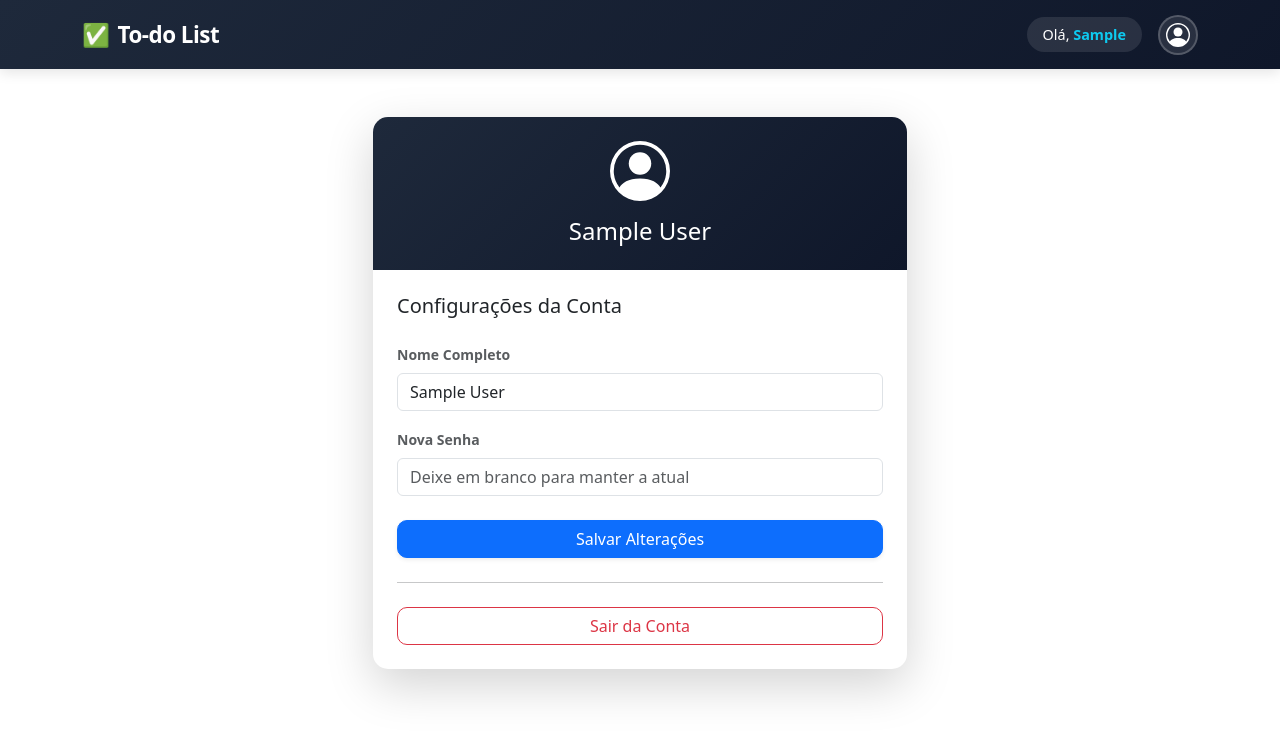
After one commit to Pedro867/To-do-List, a Flask app: page /perfil in a window 1280 px wide. The commit adds this page. Shown: the top 737 px of the page. Run offline with Flask 3, Linux system fonts and the light colour scheme; the visitor is signed in with stand-in values (Sample User, id 1).

Commit message:
feat: tela de perfil

```diff
--- a/app.py
+++ b/app.py
@@ -147,7 +147,7 @@ def editar_tarefa(id_tarefa):
         }, 400
 
     if tarefa.id_usuario == session.get('id_usuario'):
-        tarefa.nome_tarefa              = novo_nome_tarefa
+        tarefa.nome_tarefa       = novo_nome_tarefa
         tarefa.prioridade_tarefa = nova_prioridade_tarefa
         db.session.commit()
 
@@ -183,7 +183,6 @@ def concluir(id_tarefa):
 @login_required
 def dashboard():
     id_usuario = session.get('id_usuario')
-
     usuario    = Usuario.query.filter_by(id=id_usuario).first()
     if usuario.adm:
         list_usuarios = Usuario.query.all()
@@ -202,5 +201,27 @@ def dashboard():
         )
 
 
+@app.route("/perfil")
+@login_required
+def perfil():
+    return render_template('perfil.html', nome_usuario = session['nome_usuario'])
+
+@app.route("/perfil/editar_perfil", methods=['POST'])
+@login_required
+def editar_perfil():
+    novo_nome  = request.form.get('nome_usuario')
+    nova_senha = request.form.get('senha')
+    usuario    = Usuario.query.get(session['id_usuario'])
+
+    if novo_nome:
+        usuario.nome = novo_nome
+        session['nome_usuario'] = novo_nome
+    if nova_senha:
+        usuario.senha = Usuario.set_senha(nova_senha)
+    db.session.commit()
+
+    return render_template('perfil.html', nome_usuario = session['nome_usuario'])
+
+
 if __name__ == '__main__':
     app.run(debug=True)
--- /dev/null
+++ b/static/css/perfil.css
@@ -0,0 +1,26 @@
+.profile-icon-btn {
+    text-decoration: none;
+    color: white;
+    transition: all 0.3s ease;
+    display: flex;
+    align-items: center;
+}
+
+.profile-avatar {
+    width: 40px;
+    height: 40px;
+    background: rgba(255, 255, 255, 0.1);
+    border: 2px solid rgba(255, 255, 255, 0.2);
+    border-radius: 50%;
+    display: flex;
+    align-items: center;
+    justify-content: center;
+    transition: all 0.3s ease;
+}
+
+.profile-icon-btn:hover .profile-avatar {
+    background: rgba(255, 255, 255, 0.2);
+    border-color: #0dcaf0; /* Cor de destaque (info) */
+    transform: scale(1.05);
+    color: #0dcaf0;
+}
--- a/templates/base.html
+++ b/templates/base.html
@@ -1,5 +1,6 @@
 <!DOCTYPE html>
 <html lang="pt-br">
+
 <head>
     <meta charset="UTF-8">
     <meta name="viewport" content="width=device-width, initial-scale=1.0">
@@ -7,13 +8,15 @@
 
     <link href="https://cdn.jsdelivr.net/npm/bootstrap@5.3.0/dist/css/bootstrap.min.css" rel="stylesheet">
     <link rel="stylesheet" href="{{ url_for('static', filename='css/header.css') }}">
+    <link rel="stylesheet" href="{{ url_for('static', filename='css/perfil.css') }}">
 </head>
+
 <body>
 
     {% block header %}
     <nav class="navbar navbar-expand-lg navbar-dark custom-navbar mb-5">
-        <div class="container">
-            <a class="navbar-brand d-flex align-items-center" href="/dashboard">
+        <div class="container d-flex justify-content-center position-relative">
+            <a class="navbar-brand d-flex align-items-center m-0" href="/dashboard">
                 <span class="me-2">✅</span> To-do List
             </a>
         </div>
@@ -27,4 +30,5 @@
 
     <script src="https://cdn.jsdelivr.net/npm/bootstrap@5.3.0/dist/js/bootstrap.bundle.min.js"></script>
 </body>
+
 </html>
--- a/templates/base_logado.html
+++ b/templates/base_logado.html
@@ -5,7 +5,7 @@
 {% block header %}
     <nav class="navbar navbar-expand-lg navbar-dark custom-navbar mb-5">
         <div class="container">
-            <a class="navbar-brand d-flex align-items-center" href="/">
+            <a class="navbar-brand d-flex align-items-center" href="/dashboard">
                 <span class="me-2">✅</span> To-do List
             </a>
 
@@ -14,8 +14,13 @@
                     Olá, <span class="fw-bold text-info">{{ nome_usuario.split()[0] if nome_usuario else "Visitante" }}</span>
                 </span>
 
-                <a href="/logout" class="btn btn-outline-light btn-sm btn-logout">
-                    Sair
+                <a href="/perfil" class="profile-icon-btn" title="Configurações de Perfil">
+                    <div class="profile-avatar">
+                        <svg xmlns="http://www.w3.org/2000/svg" width="24" height="24" fill="currentColor" class="bi bi-person-circle" viewBox="0 0 16 16">
+                            <path d="M11 6a3 3 0 1 1-6 0 3 3 0 0 1 6 0z"/>
+                            <path fill-rule="evenodd" d="M0 8a8 8 0 1 1 16 0A8 8 0 0 1 0 8zm8-7a7 7 0 0 0-5.468 11.37C3.242 11.226 4.805 10 8 10s4.757 1.225 5.468 2.37A7 7 0 0 0 8 1z"/>
+                        </svg>
+                    </div>
                 </a>
             </div>
         </div>
--- /dev/null
+++ b/templates/perfil.html
@@ -0,0 +1,46 @@
+{% extends "base_logado.html" %}
+
+
+{% block content %}
+<div class="container mt-5">
+    <div class="row justify-content-center">
+        <div class="col-md-6">
+            <div class="card border-0 shadow-lg" style="border-radius: 15px; overflow: hidden;">
+                <div class="card-header text-center py-4" style="background: linear-gradient(135deg, #1e293b 0%, #0f172a 100%); border: none;">
+                    <div class="profile-avatar-large mx-auto mb-3">
+                        <svg xmlns="http://www.w3.org/2000/svg" width="60" height="60" fill="white" class="bi bi-person-circle" viewBox="0 0 16 16">
+                            <path d="M11 6a3 3 0 1 1-6 0 3 3 0 0 1 6 0z"/>
+                            <path fill-rule="evenodd" d="M0 8a8 8 0 1 1 16 0A8 8 0 0 1 0 8zm8-7a7 7 0 0 0-5.468 11.37C3.242 11.226 4.805 10 8 10s4.757 1.225 5.468 2.37A7 7 0 0 0 8 1z"/>
+                        </svg>
+                    </div>
+                    <h4 class="text-white mb-0">{{ nome_usuario if nome_usuario else "Usuário" }}</h4>
+                </div>
+
+                <div class="card-body p-4">
+                    <h5 class="mb-4">Configurações da Conta</h5>
+
+                    <form action="/perfil/editar_perfil" method="POST">
+                        <div class="mb-3">
+                            <label class="form-label text-muted small fw-bold">Nome Completo</label>
+                            <input type="text" class="form-control" name="nome_usuario" value="{{ nome_usuario }}">
+                        </div>
+
+                        <div class="mb-3">
+                            <label class="form-label text-muted small fw-bold">Nova Senha</label>
+                            <input type="password" class="form-control" name="senha" placeholder="Deixe em branco para manter a atual">
+                        </div>
+
+                        <div class="d-grid gap-2 mt-4">
+                            <button type="submit" class="btn btn-primary shadow-sm" style="border-radius: 10px;">Salvar Alterações</button>
+                            <hr class="my-3">
+                            <a href="/logout" class="btn btn-outline-danger" style="border-radius: 10px;">
+                                <i class="bi bi-box-arrow-right"></i> Sair da Conta
+                            </a>
+                        </div>
+                    </form>
+                </div>
+            </div>
+        </div>
+    </div>
+</div>
+{% endblock %}
```
